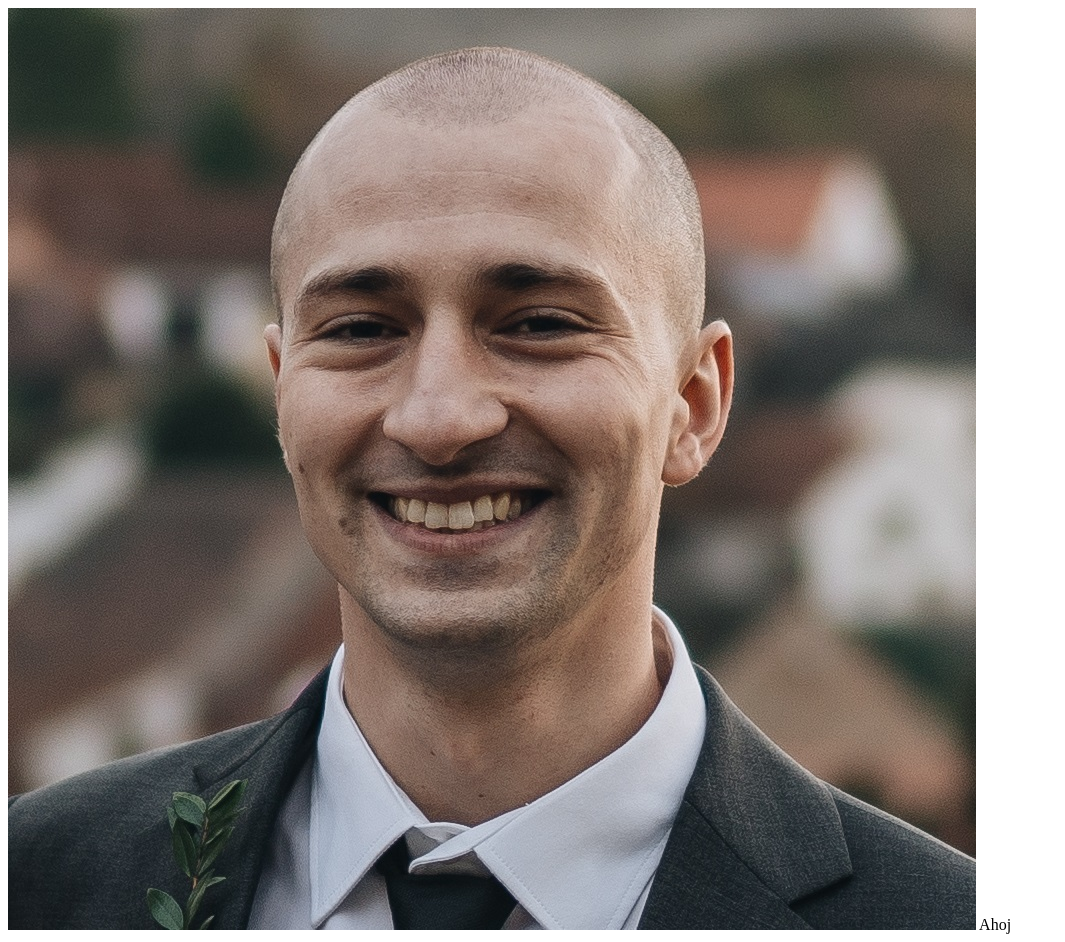
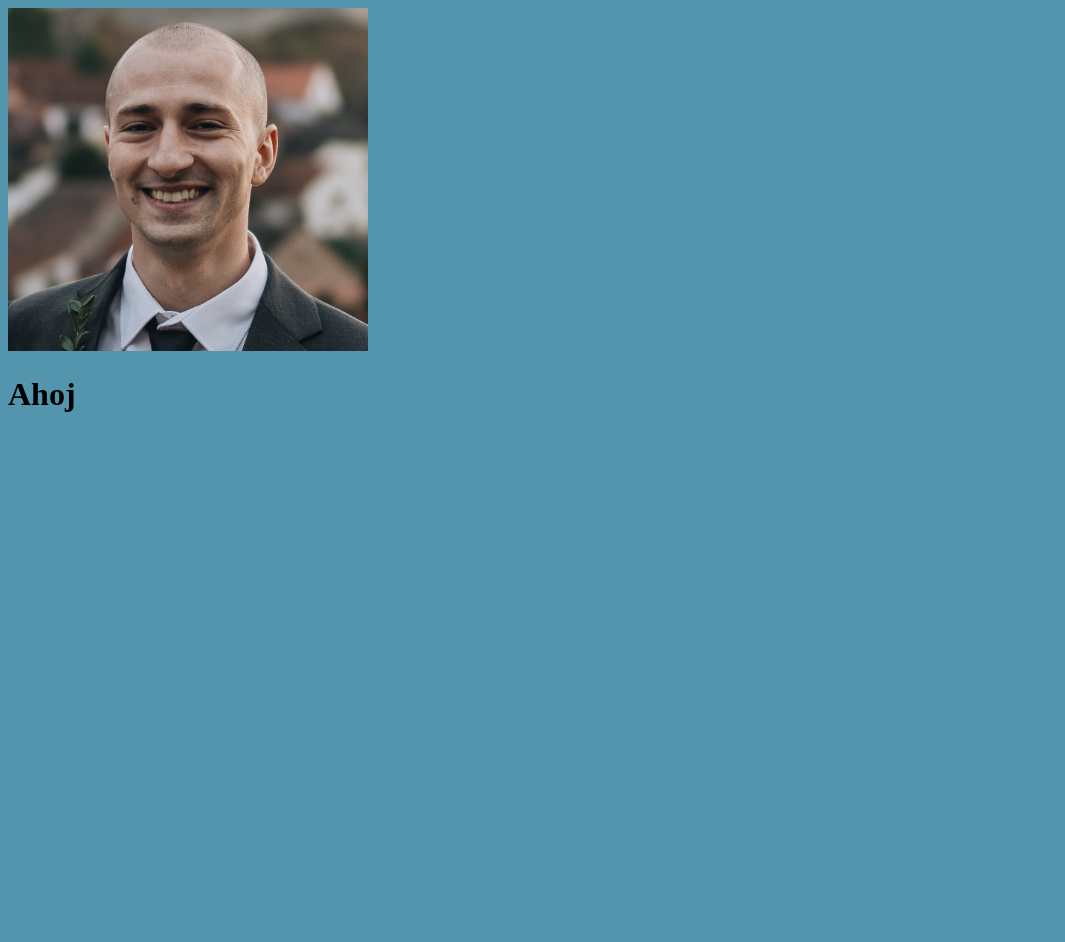
Before and after one commit to Vokrouhl-git/vizitka, a plain HTML site: page index.html in a window 1280 px wide. Shown: the whole page, without its empty margins (0-1065 px from the left). After the commit the page ends 800 px from the top, so only its background shows below. Drawn offline with Linux system fonts and the light colour scheme.

Commit message:
new styles

```diff
--- a/index.html
+++ b/index.html
@@ -5,11 +5,11 @@
     <meta http-equiv="X-UA-Compatible" content="IE=edge">
     <meta name="viewport" content="width=, initial-scale=1.0">
     <title>Document</title>
+    <link rel="stylesheet" href="styles.css">
 </head>
 <body>
-    <img src="selfie.jpg" alt="selfie">
-
-Ahoj
+    <img src="selfie.jpg" alt="selfie" width="360px">
+    <h1>Ahoj</h1>
 
 </body>
 </html>
--- /dev/null
+++ b/styles.css
@@ -0,0 +1,3 @@
+body {
+    background-color: #5395ac;
+}
```
